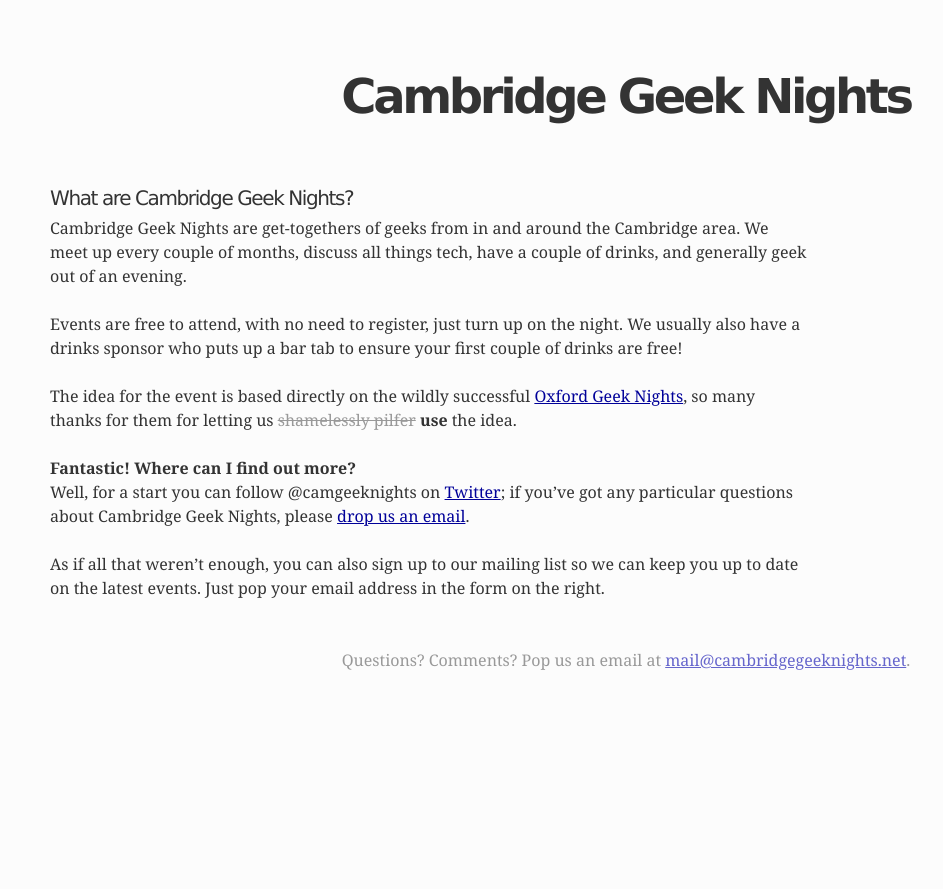
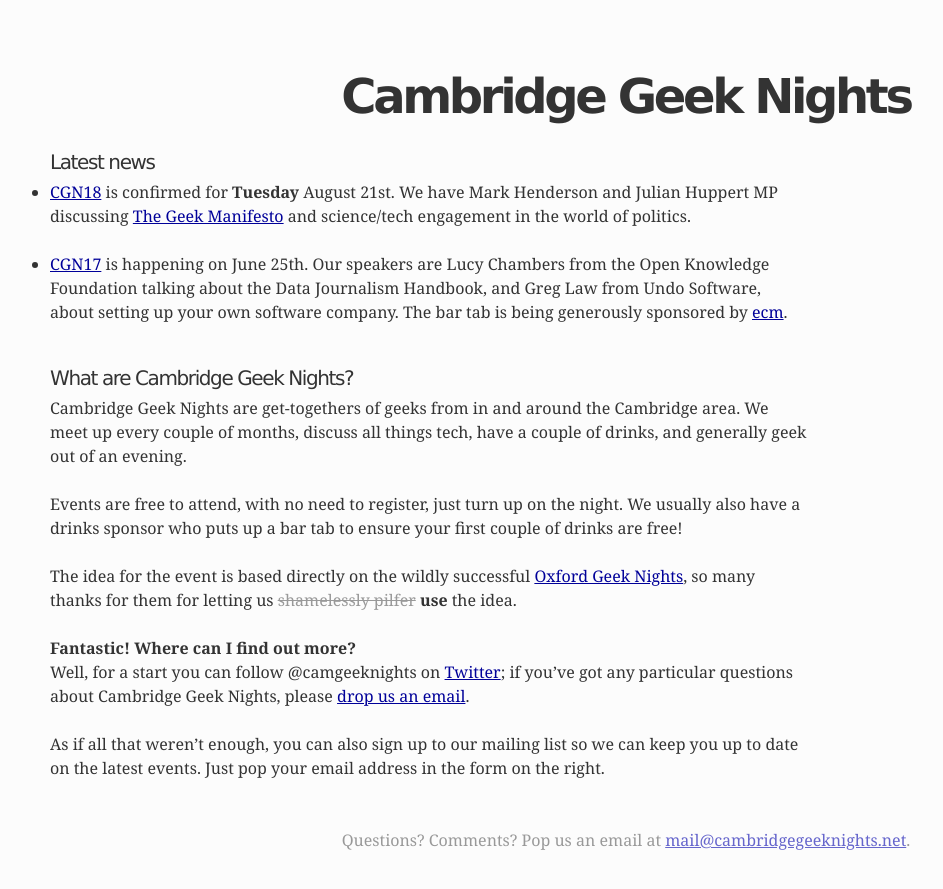
Before and after one commit to cambridgegeeknights/cambridgegeeknights.github.io, a Jekyll site: the page built from index.html, in a window 1280 px wide. Shown: the top 889 px of the page, without its empty margins (14-957 px from the left). Built offline with Jekyll 4.4.1, drawn with Linux system fonts in a browser that asks for light colours; Markdown is read by kramdown in place of the engine named in the settings.

Commit message:
Add news snippets manually.

```diff
--- /dev/null
+++ b/_includes/news.markdown
@@ -0,0 +1,5 @@
+## Latest news
+
+* [CGN18](/event/cgn18) is confirmed for **Tuesday** August 21st. We have Mark Henderson and Julian Huppert MP discussing [The Geek Manifesto](http://geekmanifesto.wordpress.com/) and science/tech engagement in the world of politics.
+
+* [CGN17](/event/cgn17) is happening on June 25th. Our speakers are Lucy Chambers from the Open Knowledge Foundation talking about the Data Journalism Handbook, and Greg Law from Undo Software, about setting up your own software company. The bar tab is being generously sponsored by [ecm](http://www.ecmselection.co.uk/).
--- a/index.html
+++ b/index.html
@@ -5,7 +5,8 @@
 
 <div id="main">
   <div id="news">
-    {{ news.html }}
+    {% capture news_content %}{% include news.markdown %}{% endcapture %}
+    {{ news_content | markdownify }}
   </div>
 
   <div id="about">
```
